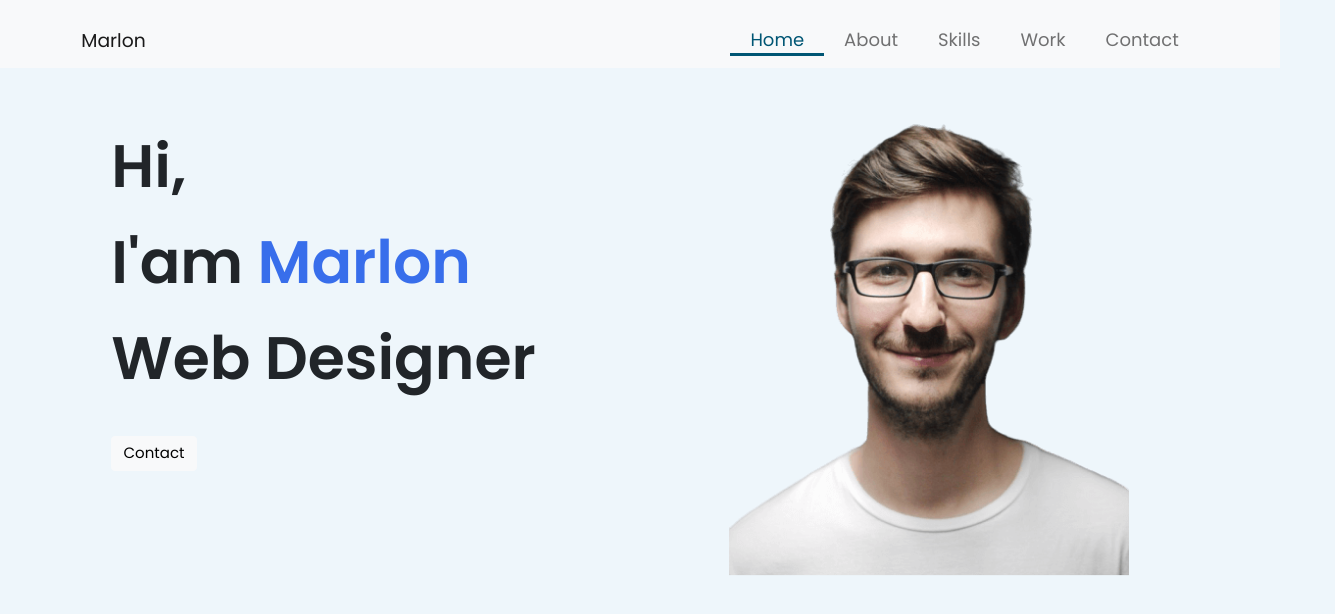
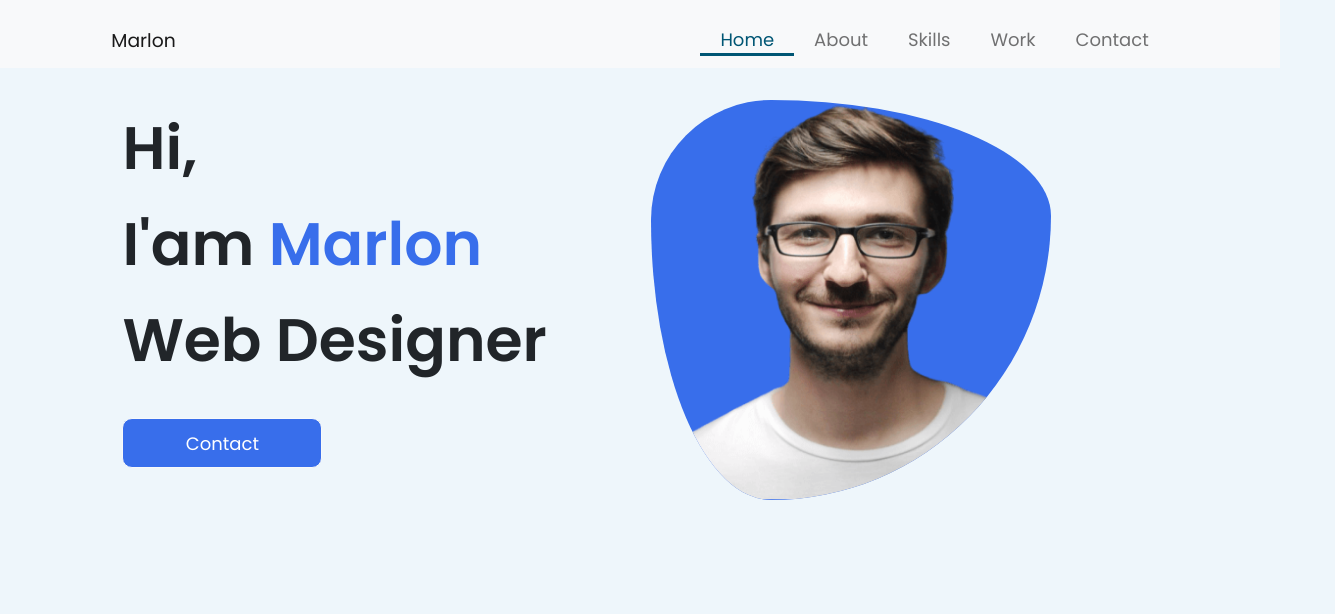
Before and after one commit to dellark18/portfolio-web, a plain HTML site: page index.html in a window 1280 px wide. Shown: the whole page, 1335 px wide, since content can reach past the window. Drawn offline with nearby package versions, Linux system fonts and the light colour scheme.

Commit message:
initial commit

```diff
--- a/assets/css/styles.css
+++ b/assets/css/styles.css
@@ -7,12 +7,21 @@ html, body {
 }
 
 /* Navbar config */
+.container {
+  margin: 0 100px 0 100px;
+  width: 96.5%
+}
 .container-fluid {
-  margin: 0 100px 0 100px;
+  padding: 0 100px 0 100px;
   width: 96.5%
 }
 .navbar {
   padding: 1.5rem 0 0.5rem 0;
+  position: fixed;
+  top: 0;
+  left: 0;
+  z-index: 9999;
+  width: 100%;
 }
 .navbar-collapse {
   flex-grow: 0;
@@ -34,7 +43,7 @@ html, body {
 
 /* First section */
 .home-section-1 {
-  margin-top: 50px;
+  margin-top: 100px;
 }
 .home-text {
   line-height: 1.6;
@@ -44,3 +53,20 @@ html, body {
 .home-text-2 {
   color: #386EEB;
 }
+.btn-light {
+  height: 50px;
+  width: 200px;
+  border-radius: 10px;
+  font-size: 18px;
+  color: #ffffff;
+  background-color: #386EEB;
+}
+.home-circle {
+  width: 400px;
+  height: 400px;
+  border-radius: 30% 70% 70% 30% / 30% 29% 71% 70% ;
+  background-color: #386EEB;
+}
+
+
+/* Border-radius: 47% 47% 49% 52% / 46% 0% 54% 54% ; */
```
